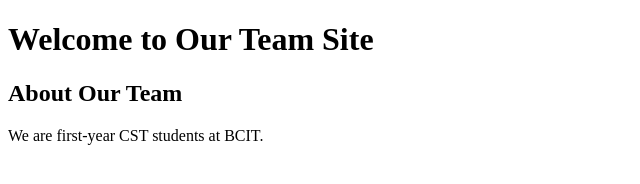
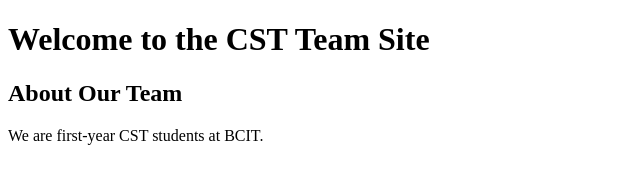
Before and after one commit to bayingana55/cst-team-site, a plain HTML site: page index.html in a window 1280 px wide. Shown: the whole page, without its empty margins (0-640 px from the left). Drawn offline with Linux system fonts and the light colour scheme.

Commit message:
Reword main heading

```diff
--- a/index.html
+++ b/index.html
@@ -4,7 +4,7 @@
     <title>CST Team Site</title>
   </head>
   <body>
-    <h1>Welcome to Our Team Site</h1>
+    <h1>Welcome to the CST Team Site</h1>
         <h2>About Our Team</h2>
     <p>We are first-year CST students at BCIT.</p>
   </body>
```
